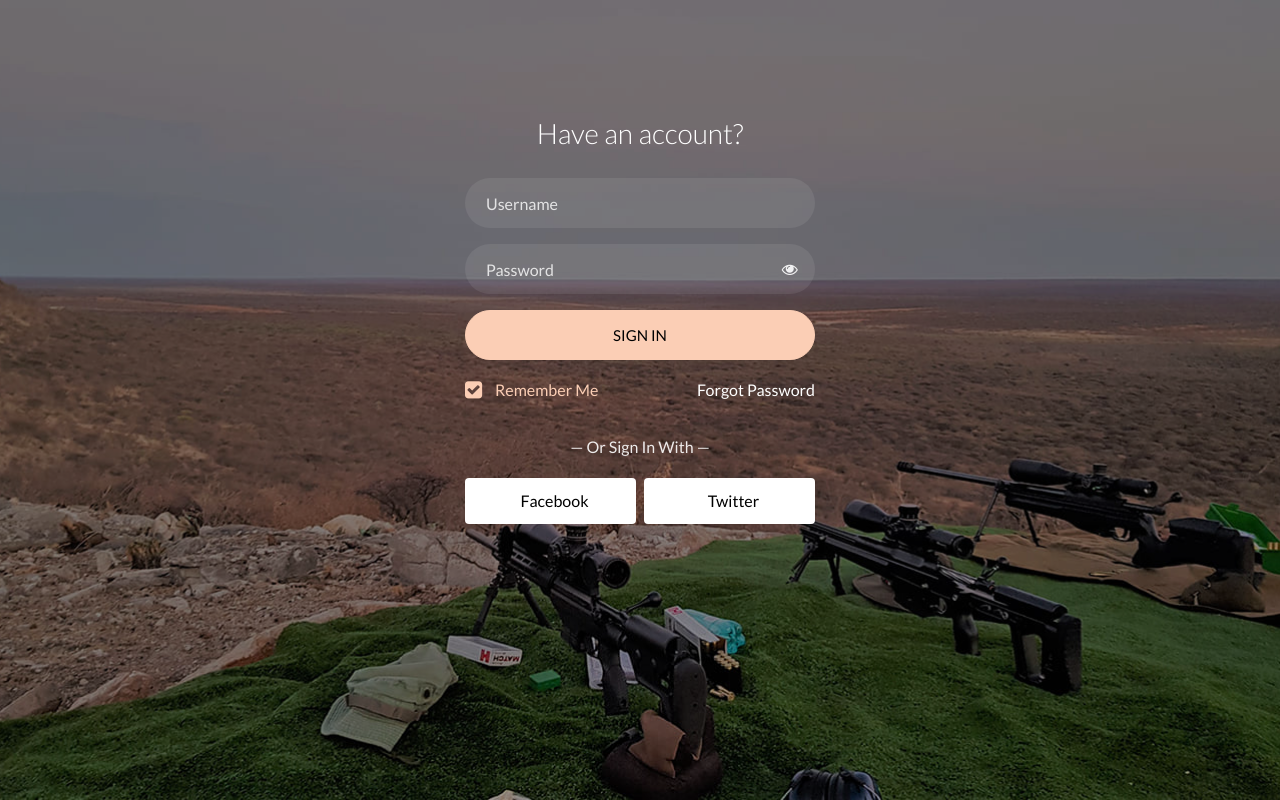
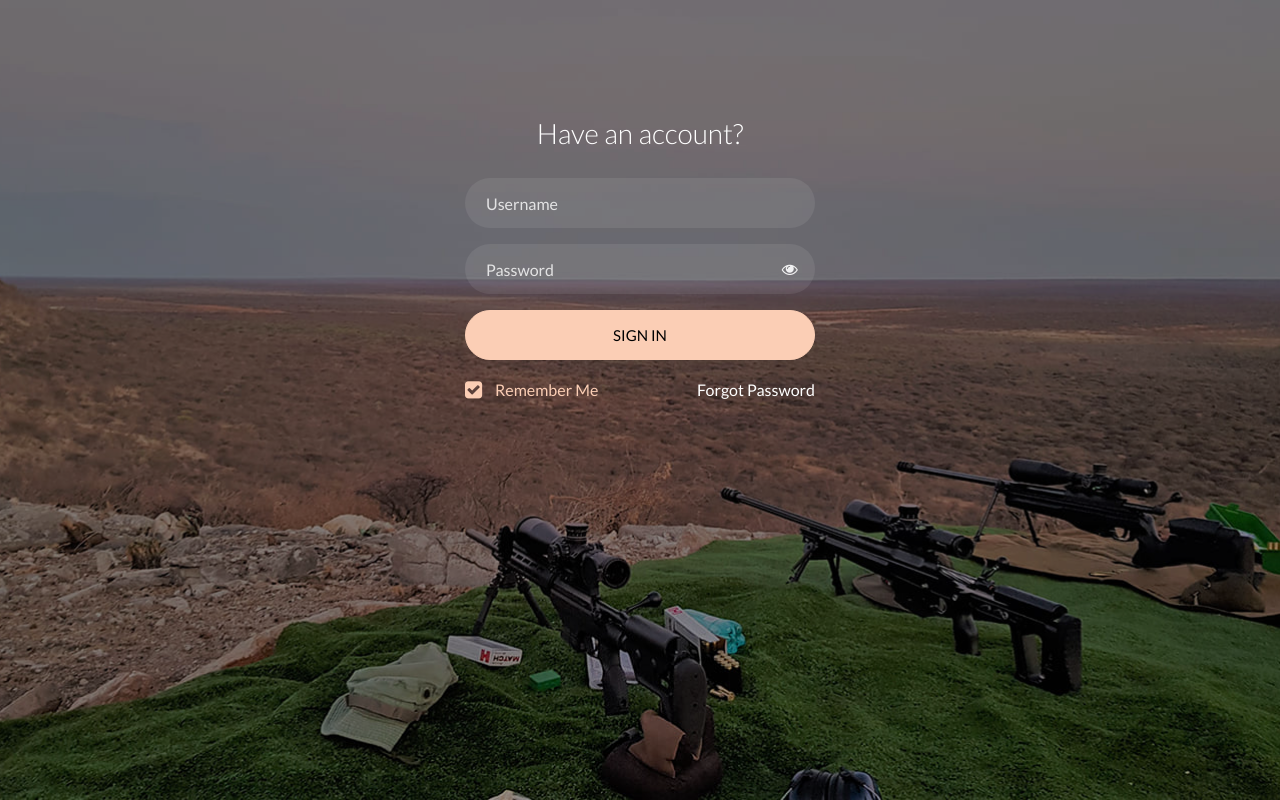
Before and after one commit to longrangebds/longrangebds.github.io, a plain HTML site: page index.html in a window 1280 px wide. Drawn offline with Linux system fonts and the light colour scheme.

Commit message:
Update index.html

```diff
--- a/index.html
+++ b/index.html
@@ -44,11 +44,7 @@
 								</div>
 	            </div>
 	          </form>
-	          <p class="w-100 text-center">&mdash; Or Sign In With &mdash;</p>
-	          <div class="social d-flex text-center">
-	          	<a href="#" class="px-2 py-2 mr-md-1 rounded"><span class="ion-logo-facebook mr-2"></span> Facebook</a>
-	          	<a href="#" class="px-2 py-2 ml-md-1 rounded"><span class="ion-logo-twitter mr-2"></span> Twitter</a>
-	          </div>
+
 		      </div>
 				</div>
 			</div>
```
